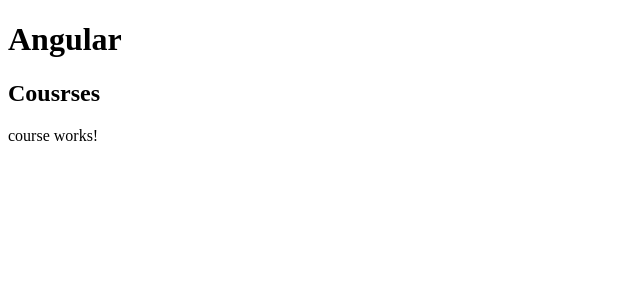
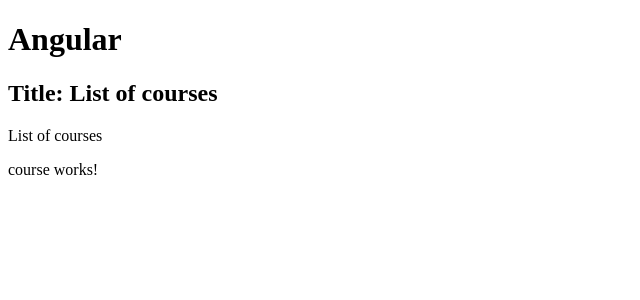
Before and after one commit to GovindCodes/Hola-AngularJS, an Angular app: page / in a window 1280 px wide. Shown: the top 300 px of the page, without its empty margins (0-640 px from the left). Built offline with nearby package versions, Linux system fonts and the light colour scheme.

Commit message:
templates addition

```diff
--- a/src/app/courses.component.ts
+++ b/src/app/courses.component.ts
@@ -3,8 +3,11 @@
 
 @Component({
     selector: 'courses',
-    template: '<h2>Cousrses</h2>'
+    template: '<h2>{{"Title: "+title}}</h2><p>{{getTitle()}}</p>'
 })
 export class CoursesComponent{
-
+title= 'List of courses';
+getTitle(){
+    return this.title;
 }
+}
```
